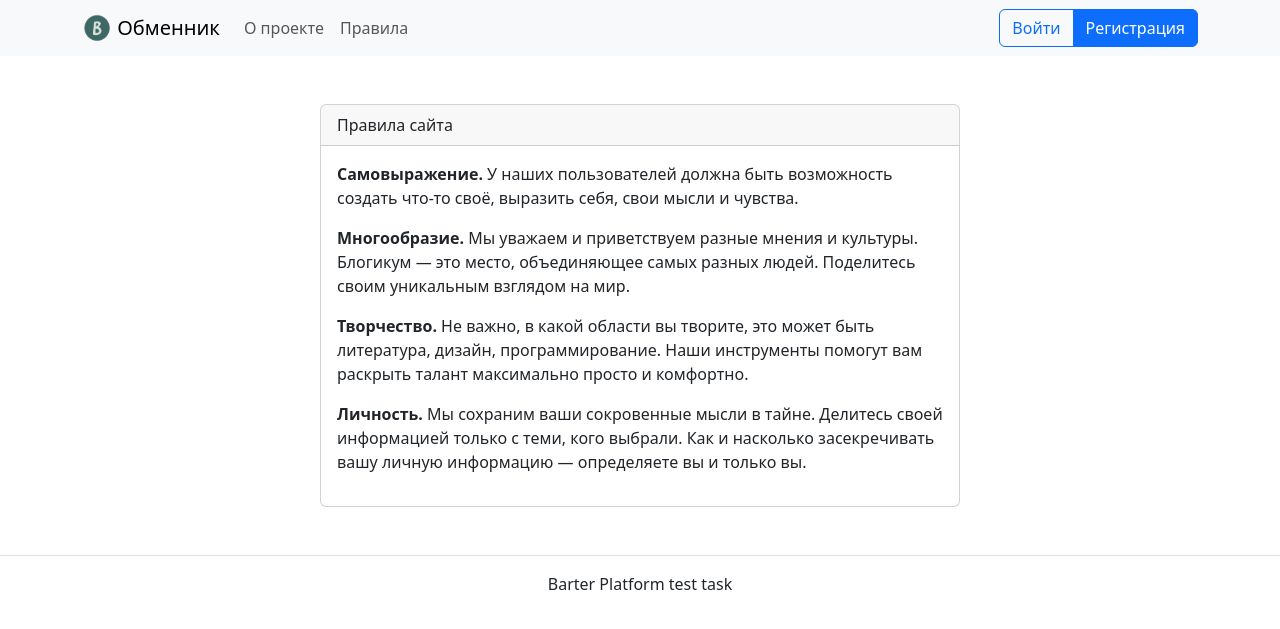
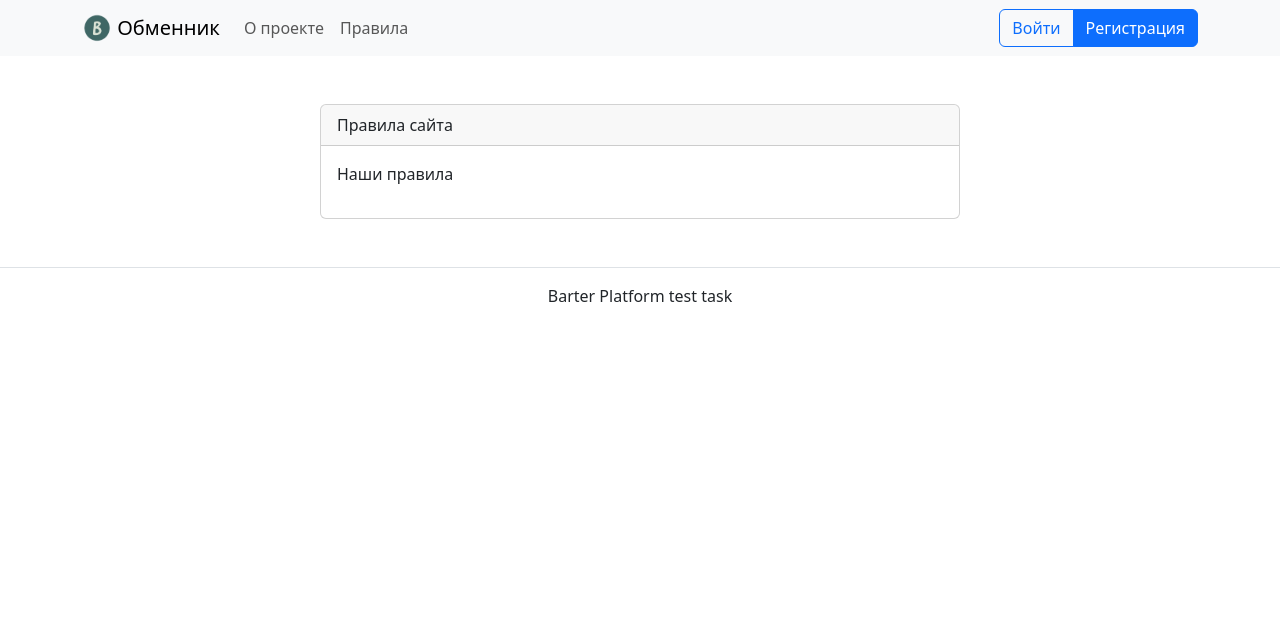
Before and after one commit to DenisTereshkov/Efective-Mobile-test-task, a Django app: template barter_platform/templates/pages/rules.html in a window 1280 px wide. Shown: the top 629 px of the page. Run offline with Django 5.2, Linux system fonts and the light colour scheme; the template is opened without the code that fills it, so the values that code supplies are empty; some libraries are stand-ins or nearby versions.

Commit message:
feat: add templates and staticfiles

```diff
--- a/barter_platform/templates/pages/rules.html
+++ b/barter_platform/templates/pages/rules.html
@@ -10,26 +10,7 @@
       </div>
       <div class="card-body">
         <p>
-          <b>Cамовыражение.</b> У наших пользователей должна
-          быть возможность создать что-то своё, выразить себя,
-          свои мысли и чувства.
-        </p>
-        <p>
-          <b>Многообразие.</b> Мы уважаем и приветствуем разные
-          мнения и культуры. Блогикум — это место, объединяющее
-          самых разных людей. Поделитесь своим уникальным взглядом на мир.
-        </p>
-        <p>
-          <b>Творчество.</b> Не важно, в какой области вы творите,
-          это может быть литература, дизайн, программирование.
-          Наши инструменты помогут вам раскрыть талант максимально
-          просто и комфортно.
-        </p>
-        <p>
-          <b>Личность.</b> Мы сохраним ваши сокровенные мысли в тайне.
-          Делитесь своей информацией только с теми, кого выбрали.
-          Как и насколько засекречивать вашу личную информацию —
-          определяете вы и только вы.
+          Наши правила
         </p>
       </div>
     </div>
```
